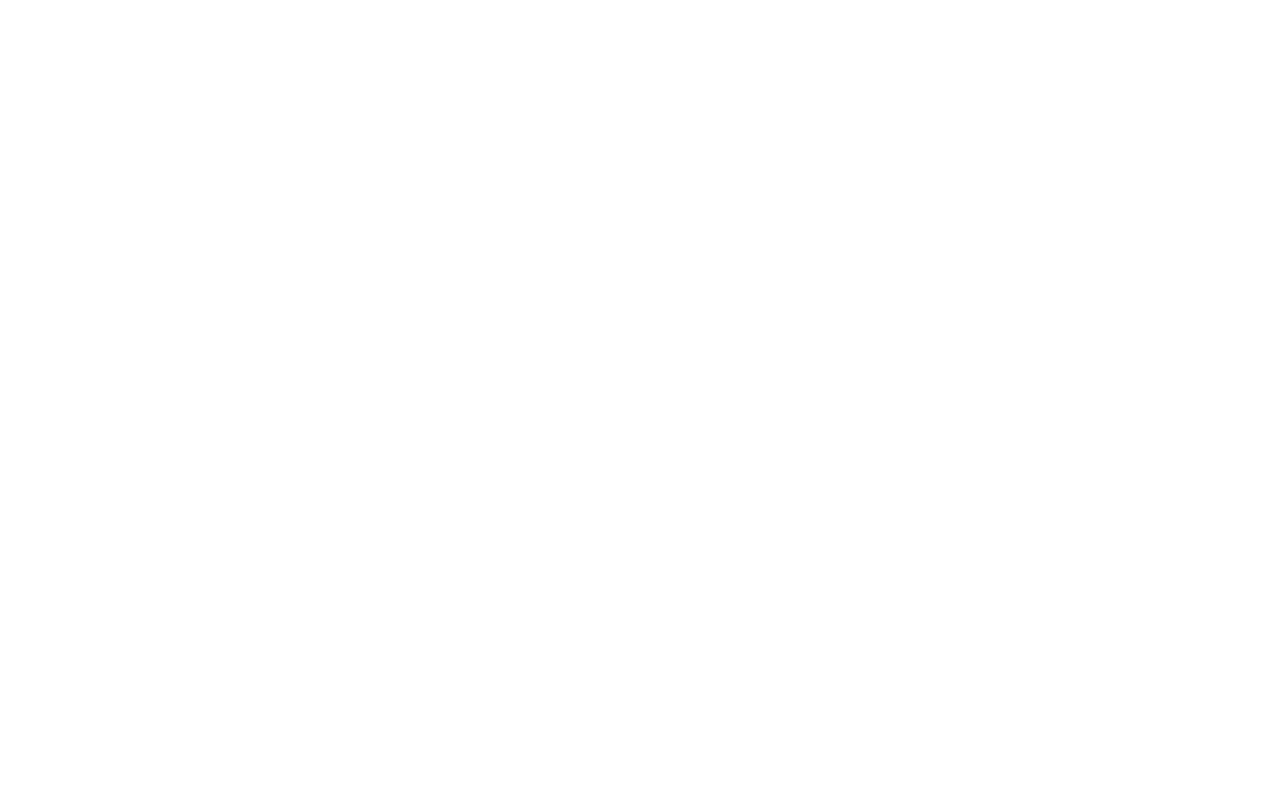
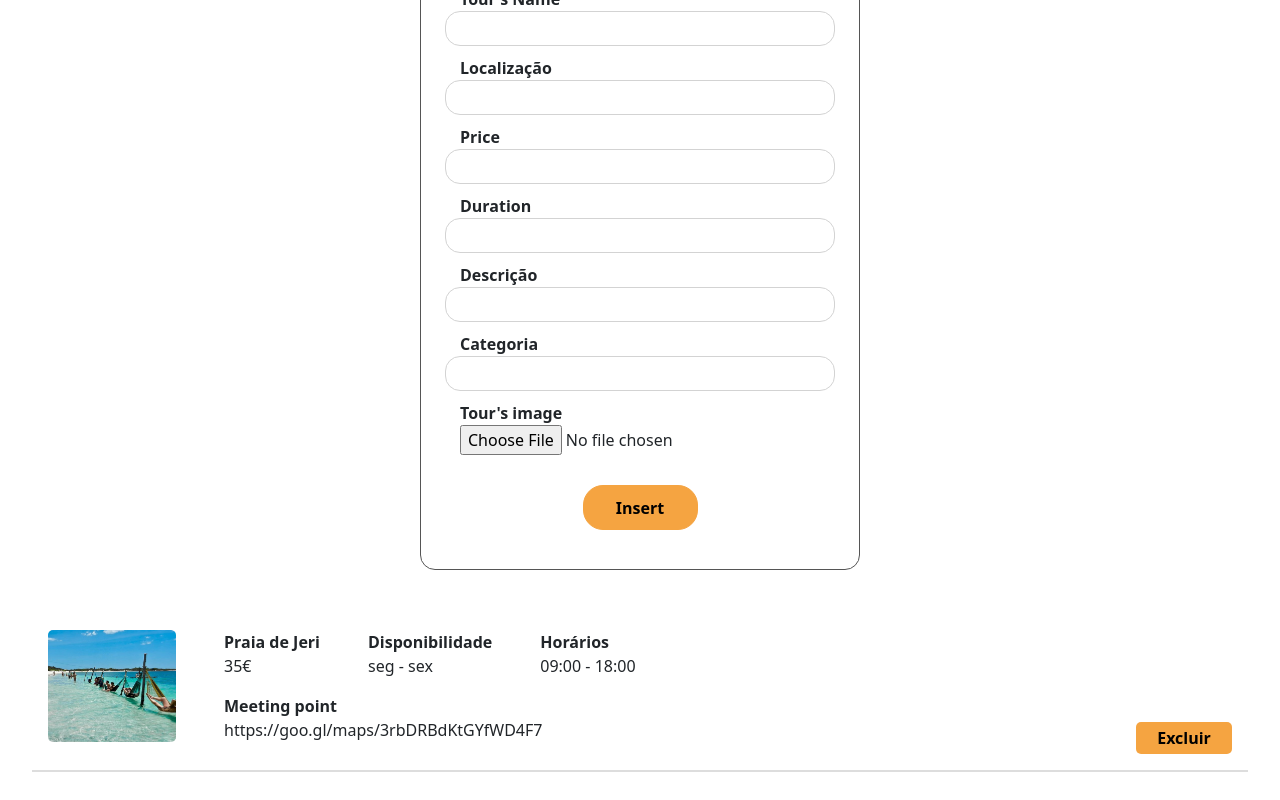
Before and after one commit to earthquake-algarve/react-service, a React (Create React App) app: page /dashboard in a window 1280 px wide. Shown: the part 740-1540 px from the top of the page. Before the commit the page ends 800 px from the top, so only its background shows below. Built offline with nearby package versions, Linux system fonts and the light colour scheme.

Commit message:
feat: Serviços complete

```diff
--- /dev/null
+++ b/src/components/dashboard/servicos/excluir/Excluir.css
@@ -0,0 +1,18 @@
+.right{
+    height: 136px;
+    display: flex;
+    align-items: flex-end;
+}
+
+.button-excluir button {
+    background: var(--laranja);
+    width: 6rem;
+    border-radius: 5px;
+    border: none;
+    padding: 0.25rem;
+    font-weight: bold;
+}
+
+.button-excluir button:hover {
+    background: var(--laranja-hover);
+}
--- /dev/null
+++ b/src/components/dashboard/servicos/excluir/Excluir.js
@@ -0,0 +1,56 @@
+import React from 'react'
+import './Excluir.css'
+
+export default function Excluir() {
+  return (
+		<>
+			<div className='container-ativos'>
+				<div className='wrap-ativo'>
+					<div className='left'>
+						<div className='img-ativo'>
+							<img
+								src='img/jeri.png'
+								alt='praia de jeri'
+							></img>
+						</div>
+
+						<div className='details-ativo'>
+							<div className='details-cima'>
+								<div className='tour-preco'>
+									<span>Praia de Jeri</span>
+									<span>35€</span>
+								</div>
+
+								<div className='disponibilidade-cima'>
+									<span>Disponibilidade</span>
+									<span>seg - sex</span>
+								</div>
+
+								<div className='horarios-cima'>
+									<span>Horários</span>
+									<span>09:00 - 18:00</span>
+								</div>
+							</div>
+							<div className='details-baixo'>
+								<span>Meeting point</span>
+								<span>
+									https://goo.gl/maps/3rbDRBdKtGYfWD4F7
+								</span>
+							</div>
+						</div>
+					</div>
+
+                    <div className='right'>
+
+                        <div className='icons-button-ativo'>
+                            <div className='button-excluir'>
+                                <button>Excluir</button>
+                            </div>
+                        </div>
+
+                    </div>
+				</div>
+			</div>
+		</>
+  );
+}
--- a/src/pages/dashboard/Dashboard.js
+++ b/src/pages/dashboard/Dashboard.js
@@ -4,6 +4,8 @@
 import SubMenuServicos from '../../components/dashboard/servicos/subMenu/SubMenuServicos'
 import SearchBar from '../../components/dashboard/searchbar/SearchBar'
 import Ativos from '../../components/dashboard/servicos/ativos/Ativos'
+import InsertRecord  from '../../pages/insertRecord/InsertRecord'
+import Excluir from '../../components/dashboard/servicos/excluir/Excluir'
 
 export default function Dashboard() {
 
@@ -14,6 +16,8 @@
         <SubMenuServicos />
         <SearchBar />
         <Ativos />
+        <InsertRecord />
+        <Excluir />
 
     </>
   )
```
